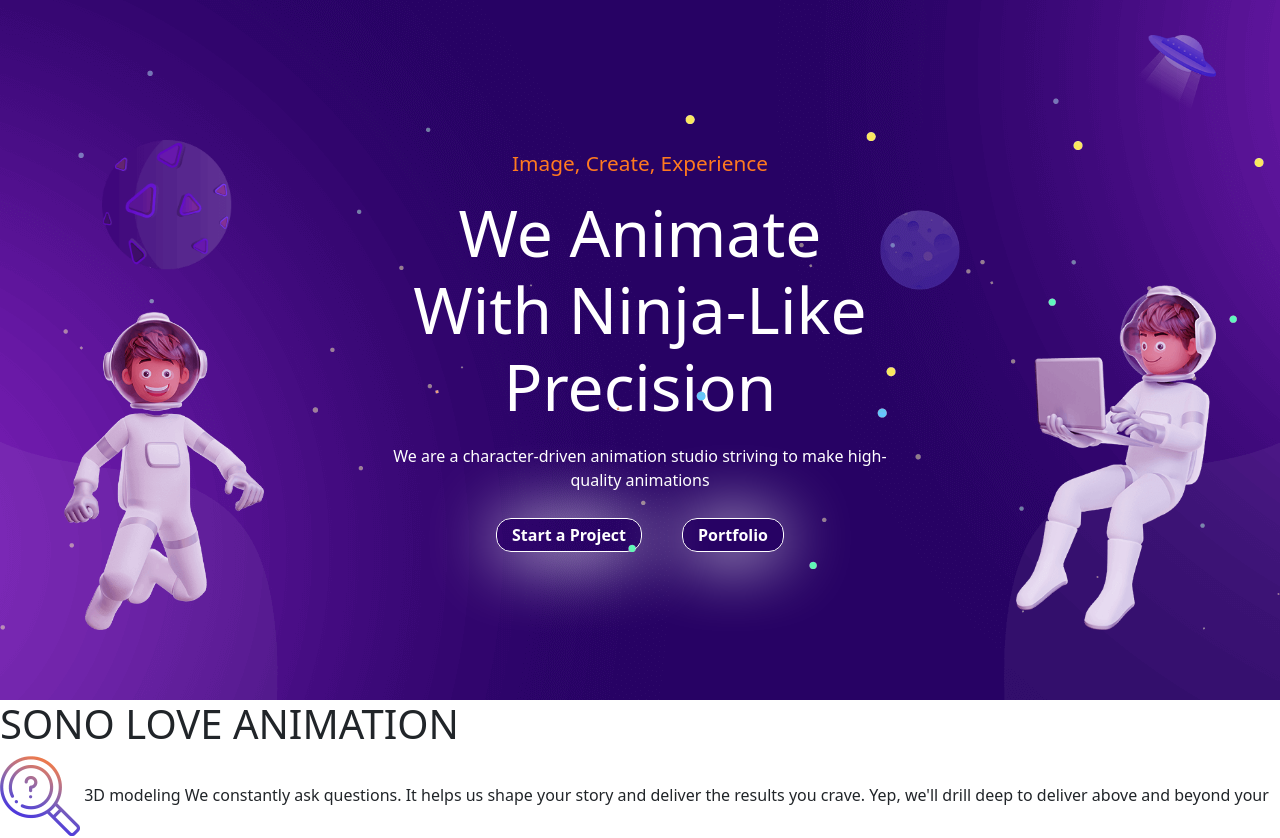
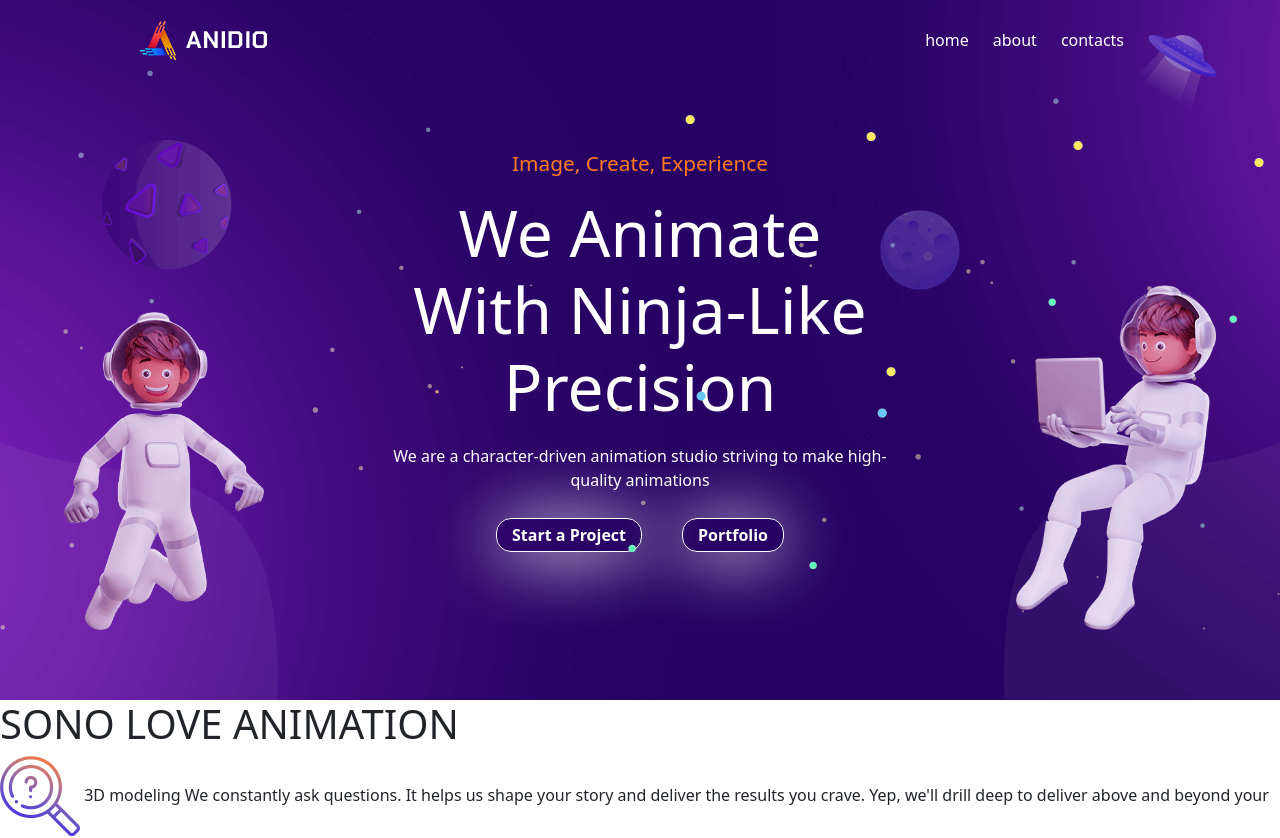
Before and after one commit to Chrissx77/proj-html-vuejs, a Vue app: page / in a window 1280 px wide. Shown: the top 838 px of the page. Built offline with nearby package versions, Linux system fonts and the light colour scheme.

Commit message:
fix: sistemato header con z-index in modo tale che si veda

```diff
--- a/src/components/Header.vue
+++ b/src/components/Header.vue
@@ -59,11 +59,12 @@ export default {
 .barra-ricerca {
   width: 100%;
   position: fixed;
+  z-index: 100;
   nav {
     @include contain;
 
     a {
-      color: black;
+      color: white;
     }
 
     .quote {
```
